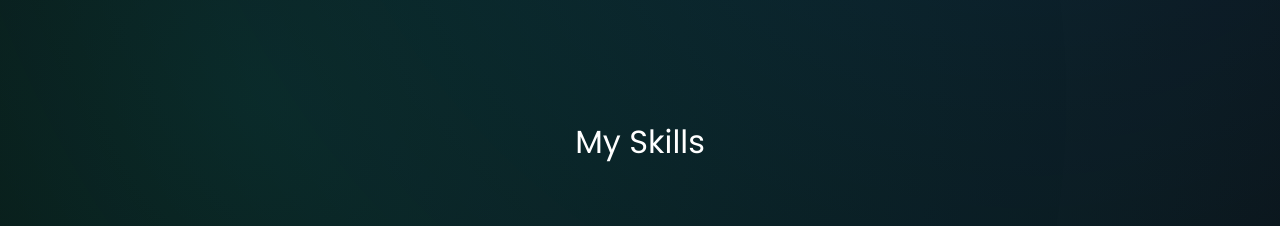
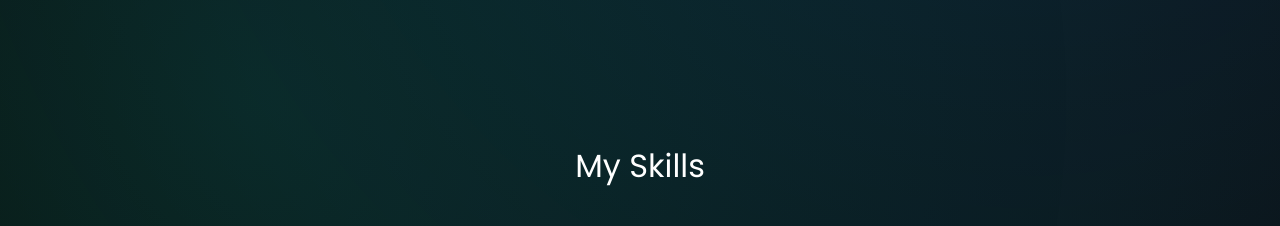
Before and after one commit to kshamatiwari/Portfolio-kshama, a plain HTML site: page index.html in a window 1280 px wide. Shown: the part 1340-1566 px from the top of the page. Drawn offline with nearby package versions, Linux system fonts and the light colour scheme.

Commit message:
Update index.html

```diff
--- a/index.html
+++ b/index.html
@@ -62,7 +62,7 @@
 
     <!-- Skills Section -->
     <section class="container my-5 text-center">
-        <h2 class="mb-5">My Skills</h2>
+        <h2 class="text-center my-4">My Skills</h2>
         <div class="skills">
             <span><i class="fa-brands fa-html5"></i>HTML</span>
             <span><i class="fa-brands fa-css3-alt"></i>CSS</span>
```
